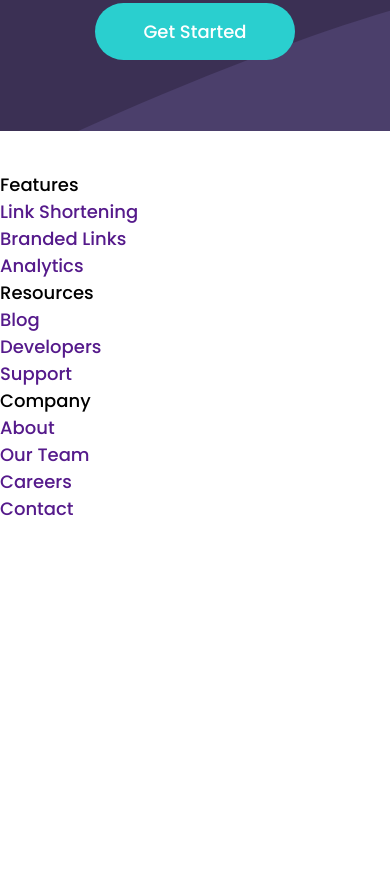
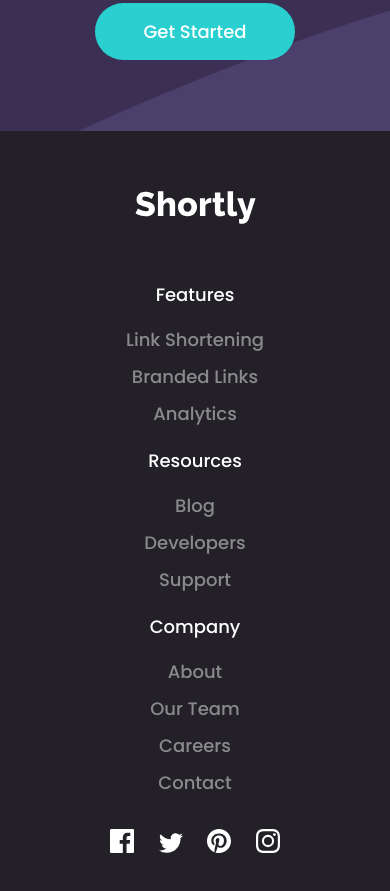
Before and after one commit to kodaas/url-shortening-api-master, a plain HTML site: page index.html in a window 390 px wide. Shown: the part 3152-4043 px from the top of the page. Before the commit the page ends 3705 px from the top, so only its background shows below. Drawn offline with Linux system fonts and the light colour scheme.

Commit message:
Design mobile footer

```diff
--- a/style.css
+++ b/style.css
@@ -22,6 +22,7 @@
 
 body {
   overflow-x: hidden;
+  /* overflow-y: hidden; */
   max-width: 1500px;
   margin: 0px auto;
 }
@@ -411,6 +412,49 @@ section#footer button {
   /* margin-top: 20px; */
 }
 
+/* Footer */
+
+footer {
+  padding: 30px 0px;
+  text-align: center;
+  color: white;
+  background-color: var(--Dark-Violet);
+
+  display: flex;
+  flex-flow: column nowrap;
+}
+
+footer .logo {
+  margin: 30px 0px;
+}
+
+footer article .footer-link {
+  margin: 20px 0px;
+}
+
+footer article .footer-link h4 {
+  font-weight: 500;
+  margin: 0px 0px 18px;
+}
+
+footer article .footer-link a {
+  color: var(--gray);
+}
+
+footer article .footer-link a p {
+  opacity: 0.6;
+  margin: 10px 0px;
+}
+
+footer .social {
+  width: 100%;
+  margin: 13px 0px;
+}
+
+footer .social a {
+  margin: 10px;
+}
+
 .attribution {
   font-size: 12px;
   text-align: center;
```
